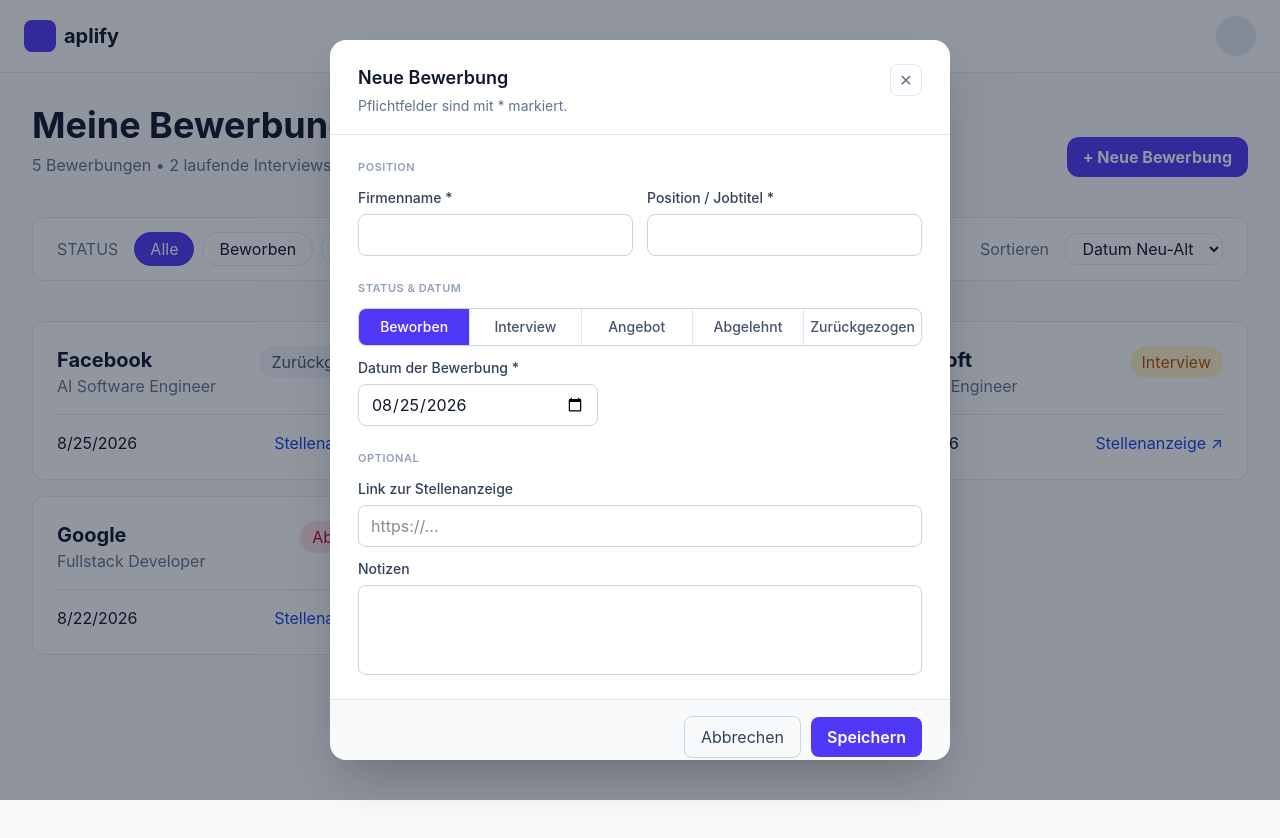
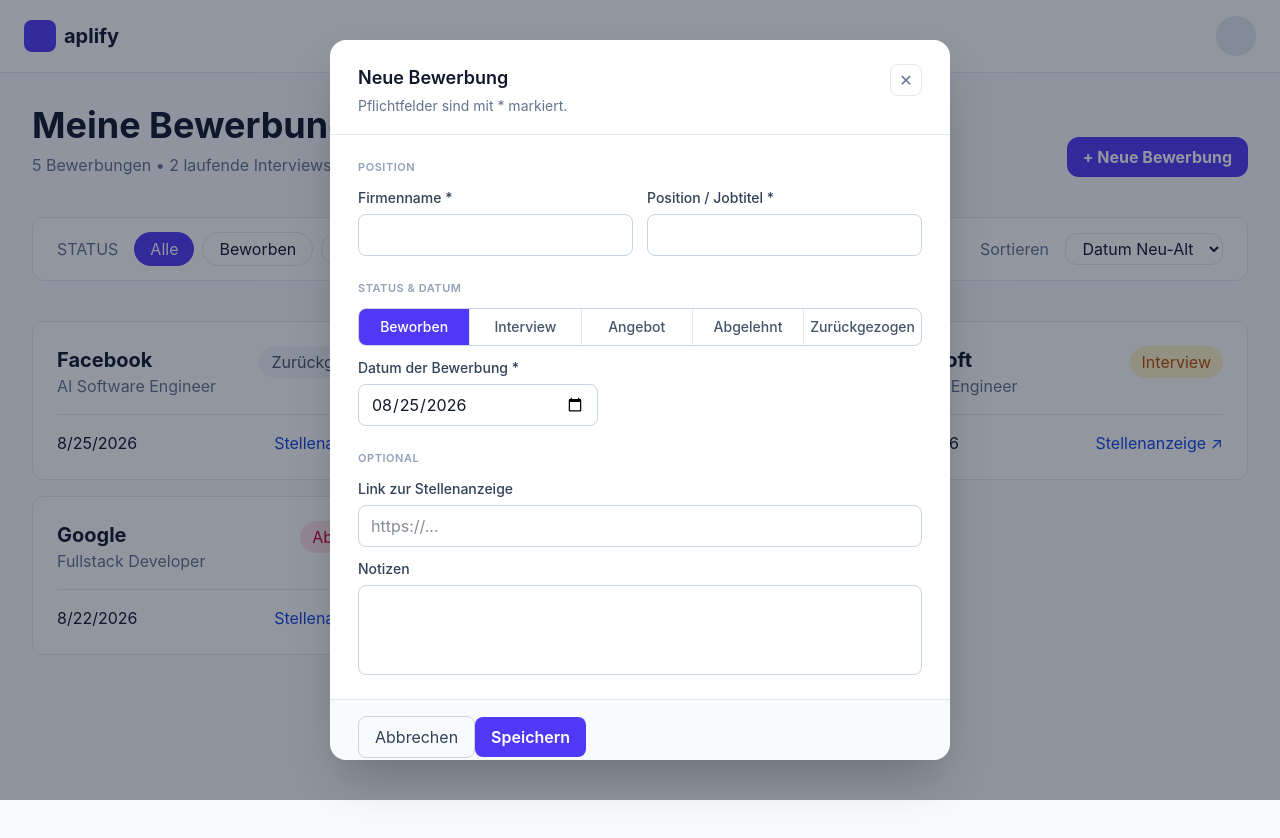
Before and after one commit to lucasxgraf/aplify, a React (Vite) app: page / in a window 1280 px wide. Both pictures are taken after a click on the button "+ Neue Bewerbung". Shown: the top 838 px of the page. Built offline with nearby package versions, Linux system fonts and the light colour scheme.

Commit message:
feat: add delete functionality to application modal and update dashboard logic

```diff
--- a/src/components/application_dashboard.tsx
+++ b/src/components/application_dashboard.tsx
@@ -56,6 +56,16 @@ export const ApplicationDashboard = () => {
         (app) => activeStatus === "Alle" || app.status === activeStatus
     );
 
+    const deleteApplication = () => {
+        if (window.confirm(`Bewerbung bei ${activeApplication?.company} wirklich löschen?`)) {
+            setApplications(applications.filter(
+                (app) => app.id !== activeApplication?.id
+            ))
+            setIsModalOpen(false);
+            setActiveApplication(null);
+        }
+    }
+
     const visivbleSortedApplications = visibleApplications.sort(
         (a, b) => {
             if (activeSort === "Datum Neu-Alt") {
@@ -102,7 +112,7 @@ export const ApplicationDashboard = () => {
                     + Neue Bewerbung
                 </button>
             </div>
-            <ApplicationModal isModalOpen={isModalOpen} onClose={() => {setIsModalOpen(false); setActiveApplication(null)}} onSubmit={onSubmit} activeApplication={activeApplication}
+            <ApplicationModal isModalOpen={isModalOpen} onClose={() => {setIsModalOpen(false); setActiveApplication(null)}} onSubmit={onSubmit} activeApplication={activeApplication} deleteApplication={deleteApplication}
             />
             <Statusbar activeStatus={activeStatus} onStatusChange={setActiveStatus} activeSort={activeSort} onSortChange={setActiveSort}/>
             <div className='grid grid-cols-3  gap-4'>
--- a/src/components/application_modal.tsx
+++ b/src/components/application_modal.tsx
@@ -1,7 +1,7 @@
 import { useState, useEffect } from 'react'
 import type { ModalProps, Application, Status } from '../types'
 
-export const ApplicationModal = ({ isModalOpen, onClose, onSubmit, activeApplication }: ModalProps) => {
+export const ApplicationModal = ({ isModalOpen, onClose, onSubmit, activeApplication, deleteApplication }: ModalProps) => {
     const [formData, setFormData] = useState<Omit<Application, "id">>({
         company:"",
         position:"",
@@ -132,7 +132,17 @@ export const ApplicationModal = ({ isModalOpen, onClose, onSubmit, activeApplica
                         </div>
                     </div>
 
-                    <div className="flex items-center justify-end gap-2.5 px-7 py-4 border-t border-slate-200 bg-slate-50 rounded-b-2xl">
+                    <div className="flex items-center justify-between gap-2.5 px-7 py-4 border-t border-slate-200 bg-slate-50 rounded-b-2xl">
+                        {activeApplication &&
+                        <button
+                            type="button"
+                            onClick={() => deleteApplication(activeApplication.id)}
+                            className="text-rose-500 bg-rose-50 px-4 py-2 rounded-lg border border-rose-100 cursor-pointer hover:bg-rose-100"
+                        >
+                            Löschen
+                        </button>
+                        }
+                        <div>
                             <button
                                 type="button"
                                 onClick={() => onClose()}
@@ -147,6 +157,7 @@ export const ApplicationModal = ({ isModalOpen, onClose, onSubmit, activeApplica
                                 Speichern
                             </button>
                         </div>
+                    </div>
                 </form>
             </div>
         </div>
--- a/src/types.ts
+++ b/src/types.ts
@@ -33,4 +33,5 @@ export type ModalProps = {
   onClose: () => void;
   onSubmit: (newApplication: Omit<Application, "id">) => void;
   activeApplication: Application | null;
+  deleteApplication: (id: number) => void;
 }
```
Lines whose indentation alone changed are shown as unchanged.
